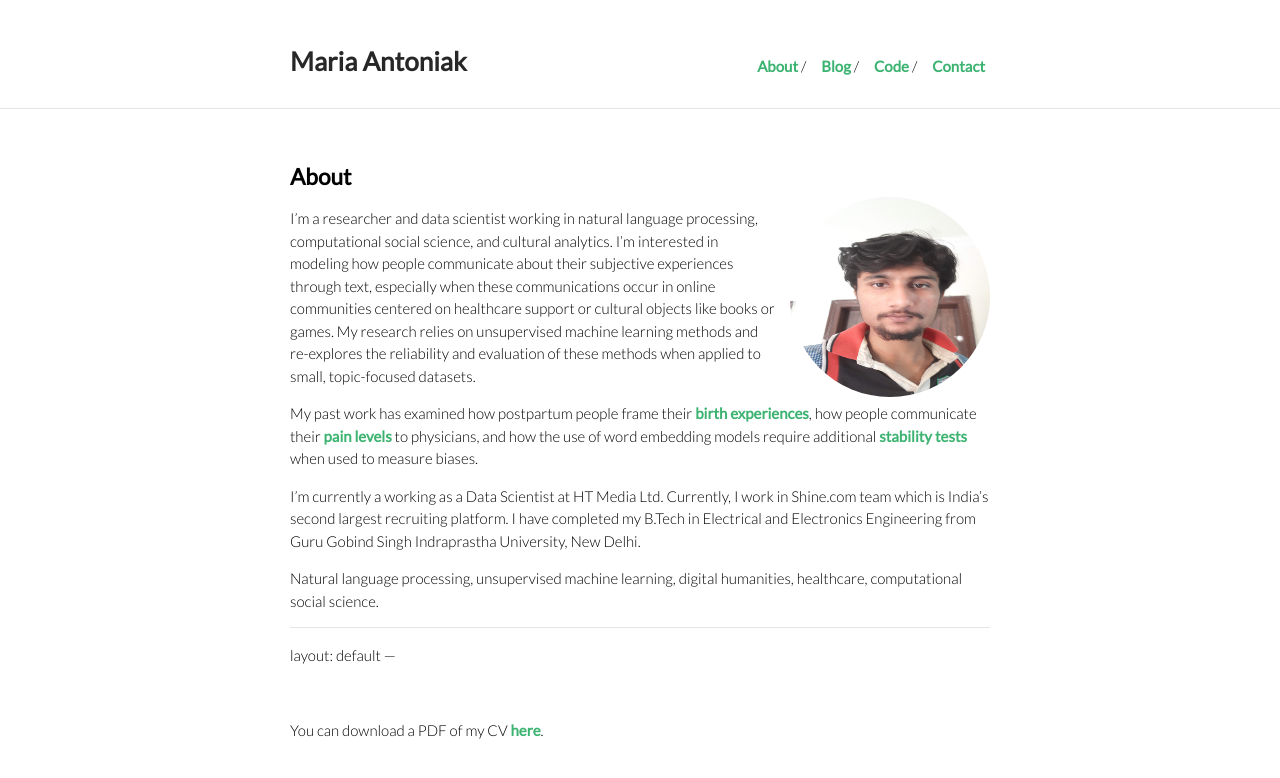
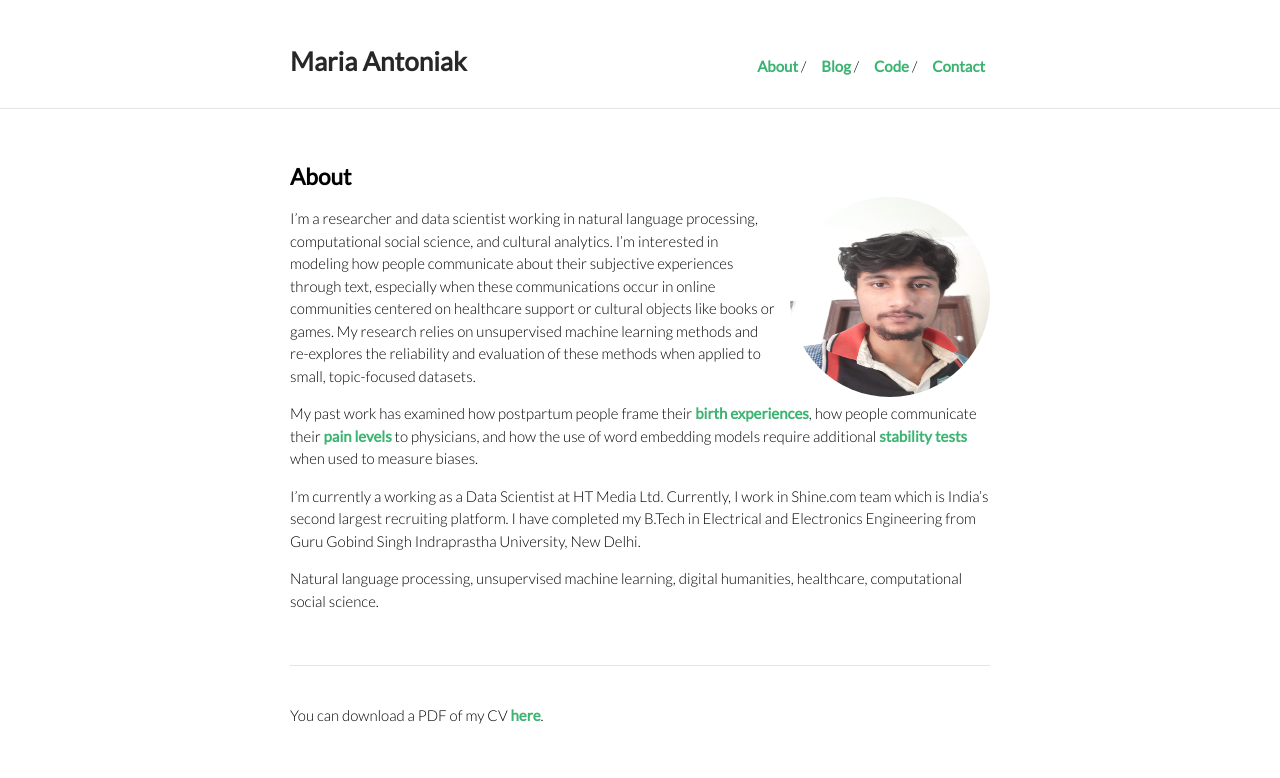
Before and after one commit to aman-sawarn/aman-sawarn.github.io, a Jekyll site: the page built from index.md, in a window 1280 px wide. Shown: the top 778 px of the page. Built offline with Jekyll 4.4.1, drawn with Linux system fonts in a browser that asks for light colours.

Commit message:
Update index.md

```diff
--- a/index.md
+++ b/index.md
@@ -18,15 +18,17 @@ I'm currently a working as a Data Scientist at HT Media Ltd. Currently, I work i
 Natural language processing, unsupervised machine learning, digital humanities, healthcare, computational social science.
 
 
----
-layout: default
----
+
 
 <br>
 
+--- ---
+
+
+<br>
 You can download a PDF of my CV [here](http://aman-sawarn.github.io/resources/aman_res.pdf).
 
-<br><br>
+<br>
 
 <!-- ---
 
```
